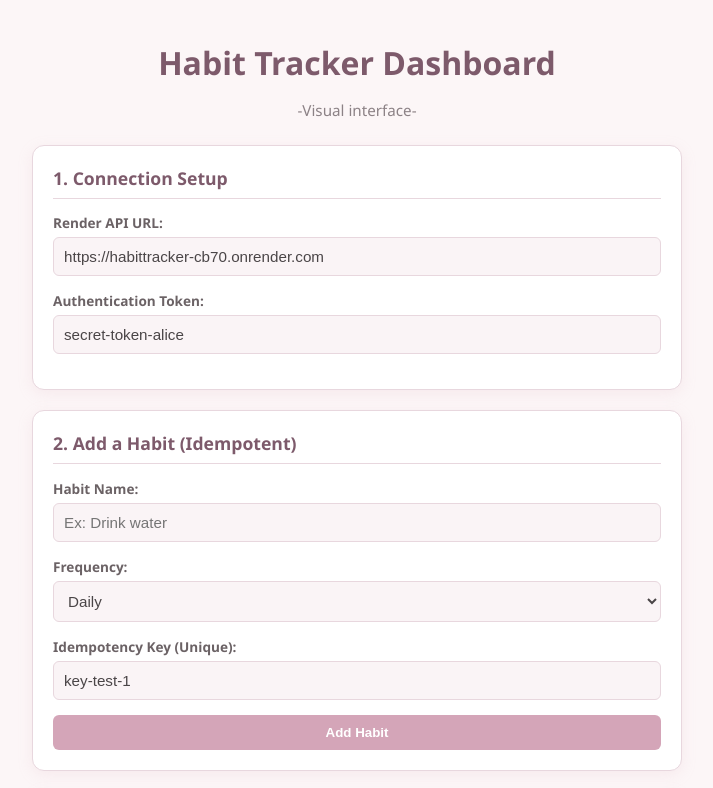
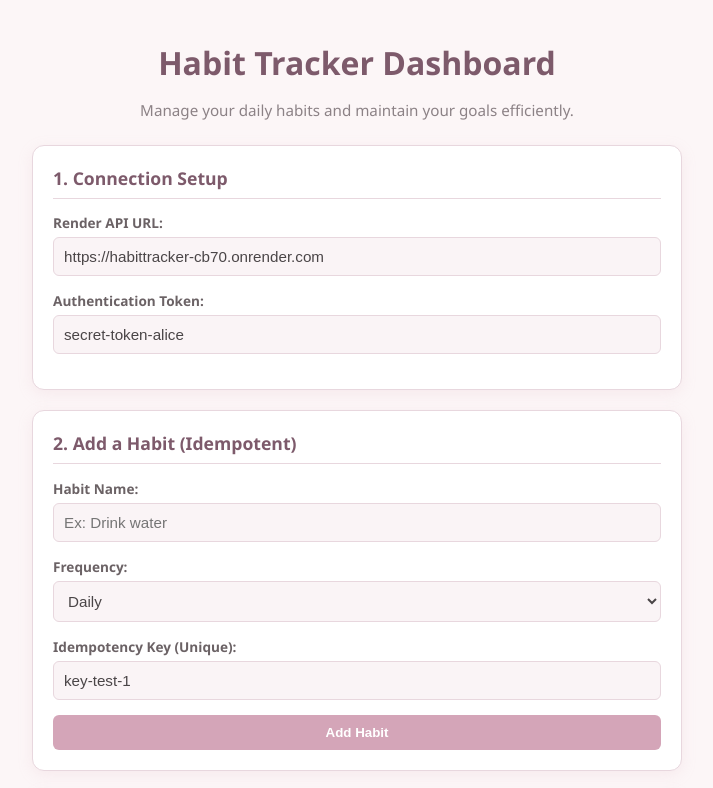
Before and after one commit to oliviamol/Habittracker, a website: page index.html in a window 1280 px wide. Shown: the top 788 px of the page, without its empty margins (283-996 px from the left). Drawn offline with Linux system fonts and the light colour scheme.

Commit message:
Refactor Habit Tracker Dashboard HTML structure
Updated the HTML structure and improved the user interface for the Habit Tracker Dashboard.

```diff
--- a/index.html
+++ b/index.html
@@ -98,7 +98,7 @@
     <div class="container">
         <header>
             <h1>Habit Tracker Dashboard</h1>
-            <p>-Visual interface-</p>
+            <p>Manage your daily habits and maintain your goals efficiently.</p>
         </header>
 
         <div class="card">
```
